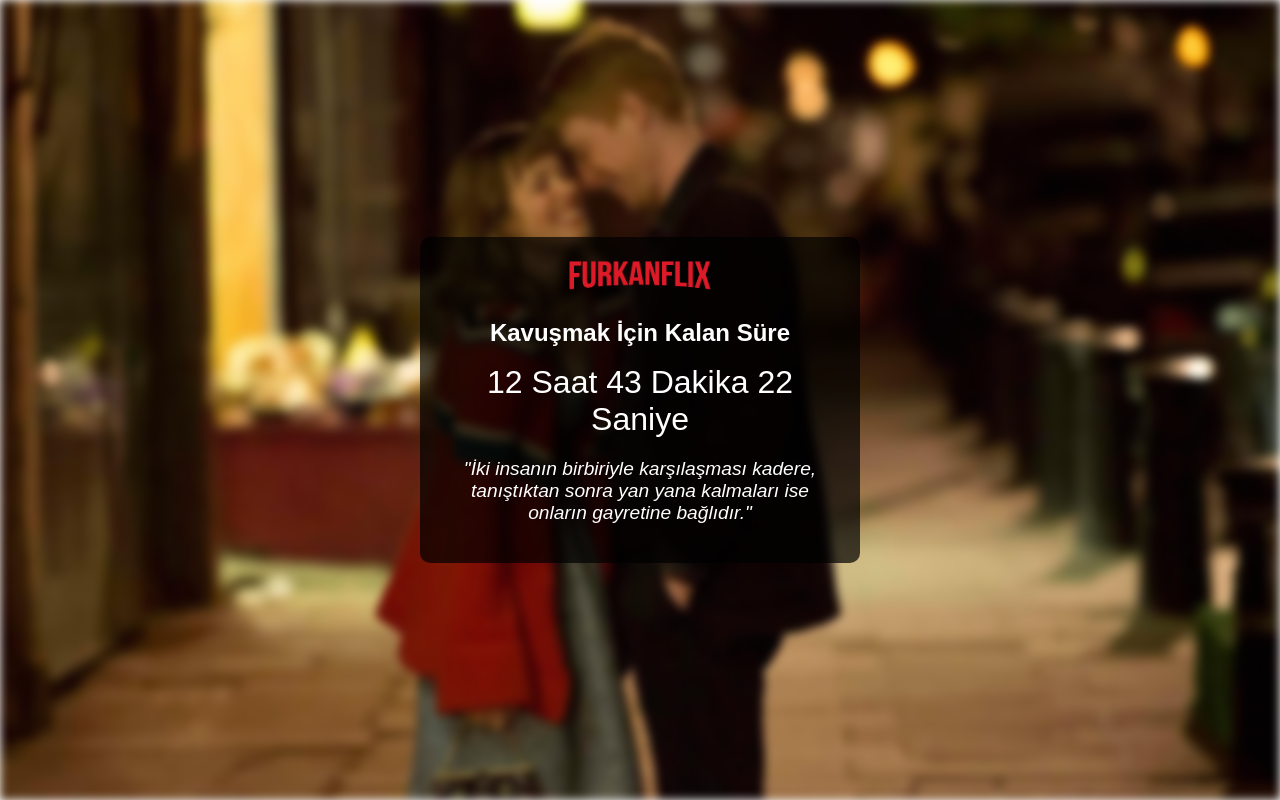
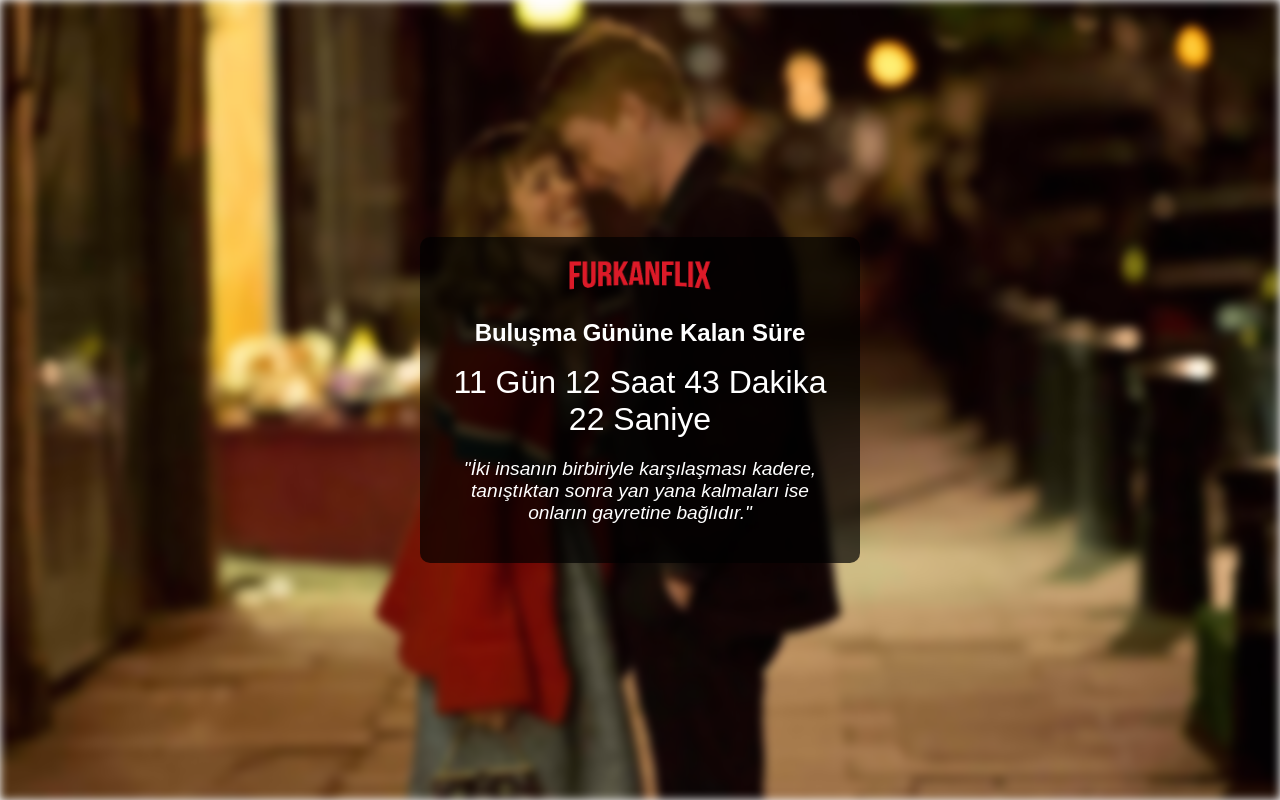
Before and after one commit to kvkfurkan/kvkfurkan.github.io, a plain HTML site: page sayac.html in a window 1280 px wide. Drawn offline with Linux system fonts and the light colour scheme.

Commit message:
new update

```diff
--- a/sayac.html
+++ b/sayac.html
@@ -13,9 +13,9 @@
             <div class="logo">
                 <img src="logo.png" alt="Logo">
             </div>
-            <h1>Kavuşmak İçin Kalan Süre</h1>
+            <h1>Buluşma Gününe Kalan Süre</h1>
             <div id="countdown">
-
+                <span id="days"></span> Gün
                 <span id="hours"></span> Saat
                 <span id="minutes"></span> Dakika
                 <span id="seconds"></span> Saniye
@@ -23,7 +23,7 @@
             <p class="quote">"İki insanın birbiriyle karşılaşması kadere, tanıştıktan sonra yan yana kalmaları ise onların gayretine bağlıdır."</p>
         </div>
     </div>
-    <iframe id="youtube" width="0" height="0" src="https://www.youtube.com/watch?v=adyG4ZVytGE" frameborder="0" allow="autoplay"></iframe>
+    <audio id="background-music" src="music.mp3" autoplay loop></audio>
     <script src="script.js"></script>
 </body>
 </html>
--- a/script.js
+++ b/script.js
@@ -13,12 +13,12 @@ document.addEventListener("DOMContentLoaded", () => {
         const now = new Date().getTime();
         const remainingTime = endDate - now;
 
-        //const days = Math.floor(remainingTime / (1000 * 60 * 60 * 24));
+        const days = Math.floor(remainingTime / (1000 * 60 * 60 * 24));
         const hours = Math.floor((remainingTime % (1000 * 60 * 60 * 24)) / (1000 * 60 * 60));
         const minutes = Math.floor((remainingTime % (1000 * 60 * 60)) / (1000 * 60));
         const seconds = Math.floor((remainingTime % (1000 * 60)) / 1000);
 
-        //daysElement.innerText = days;
+        daysElement.innerText = days;
         hoursElement.innerText = hours;
         minutesElement.innerText = minutes;
         secondsElement.innerText = seconds;
```
Also changed, not shown: 1 other file.
